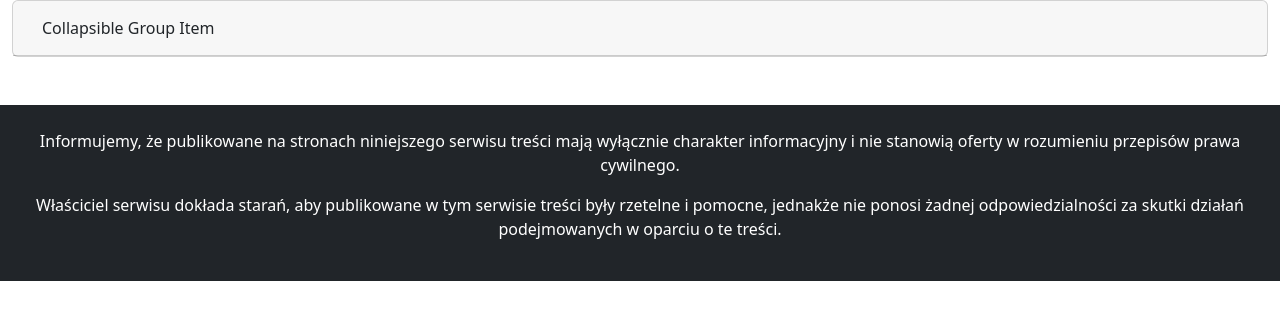
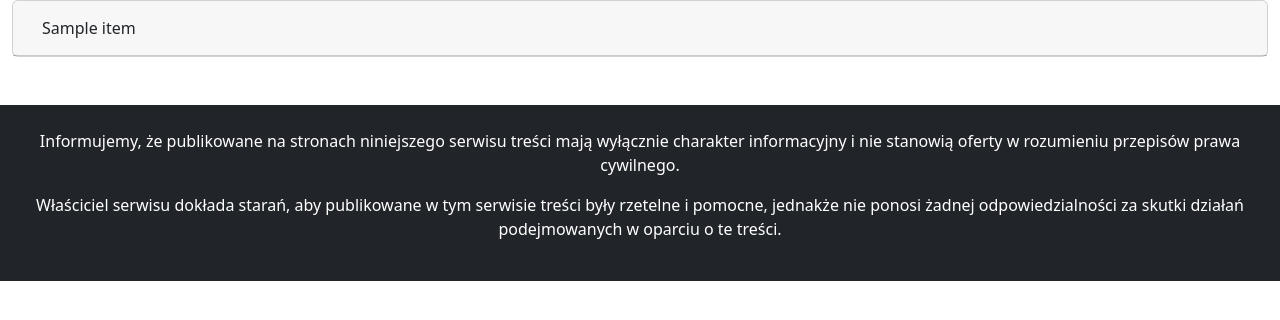
Before and after one commit to krystianz27/CeneoWebScraper, a Flask app: template app/templates/products.html in a window 1280 px wide. Shown: the part 172-492 px from the top of the page. Run offline with Flask 3, Linux system fonts and the light colour scheme; the template is opened without the code that fills it: most values are stand-ins (such as "Sample title", 1, 10 or a date in 2020); some libraries are stand-ins or nearby versions.

Commit message:
template KZ

```diff
--- a/app/templates/products.html
+++ b/app/templates/products.html
@@ -48,12 +48,12 @@
 		<div class="card">
 			<div class="card-header">
 				<a class="btn" data-bs-toggle="collapse" href="#{item}">
-					Collapsible Group Item
+					{{item}}
 				</a>
 			</div>
 			<div id="item" class="collapse" data-bs-parent="#accordion">
 				<div class="card-body">
-					{ item }
+					{{ item }}
 				</div>
 			</div>
 	  	</div>
```
